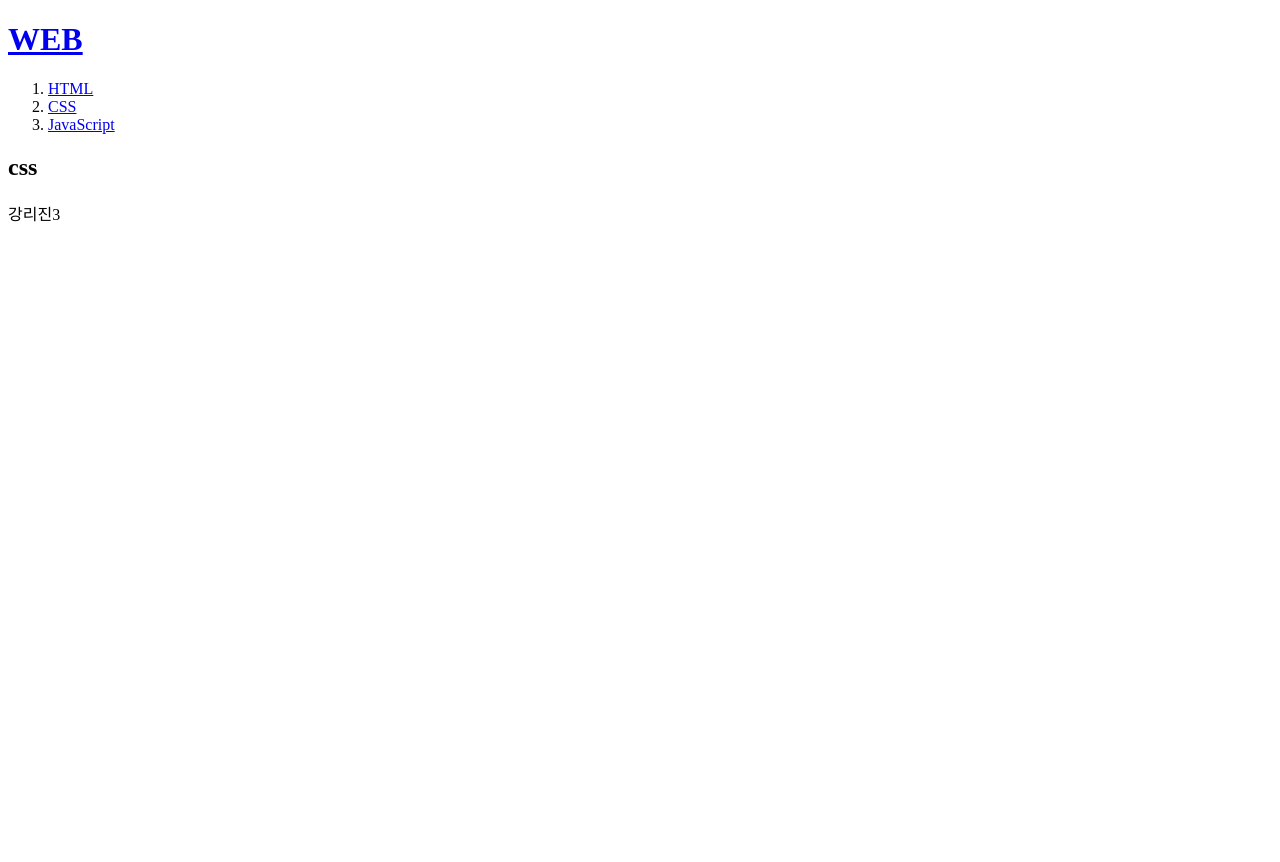
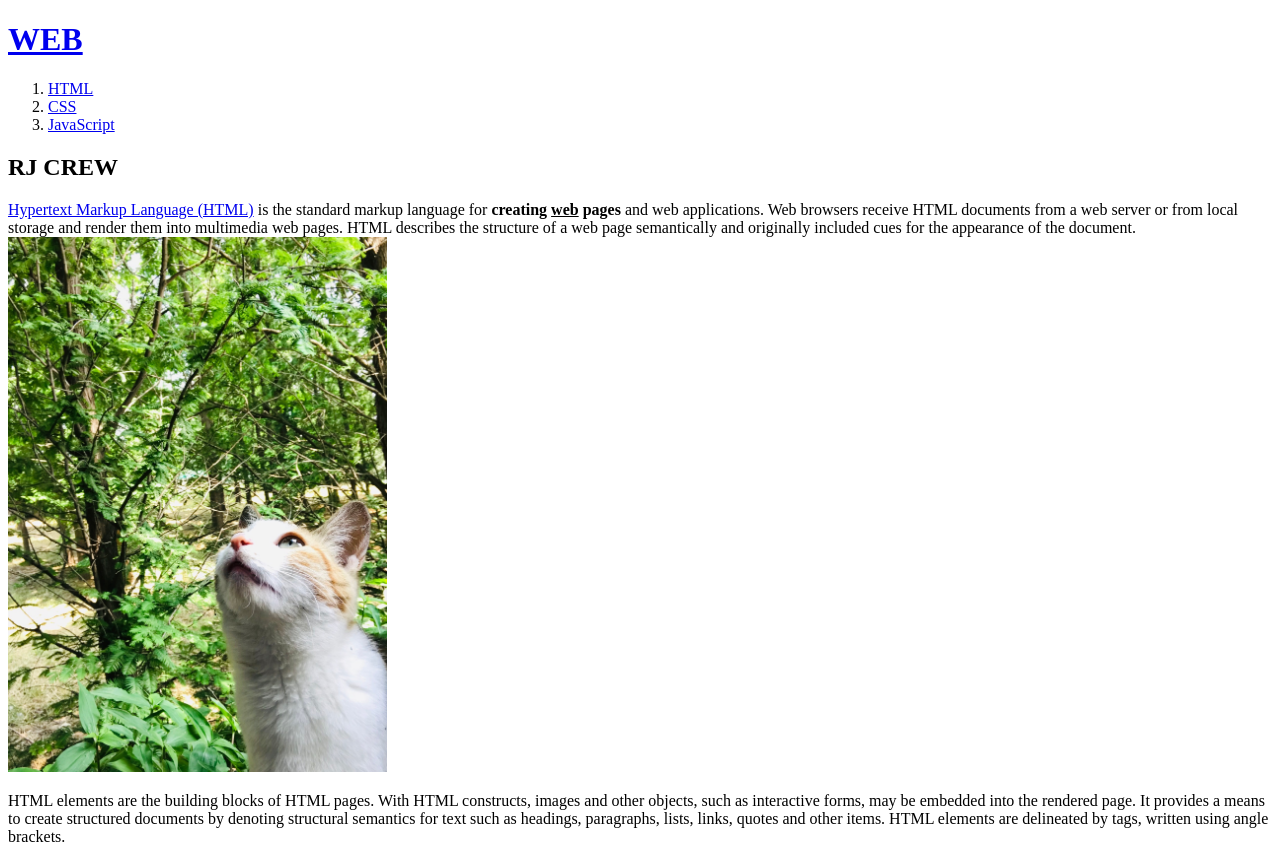
Before and after one commit to junyoung7159/web1, a plain HTML site: page index.html in a window 1280 px wide. Before the commit the page ends 800 px from the top, so only its background shows below. Drawn offline with Linux system fonts and the light colour scheme.

Commit message:
Add files via upload

```diff
--- a/index.html
+++ b/index.html
@@ -1,7 +1,7 @@
 <!doctype html>
 <html>
 <head>
-  <title>RJCREW - html</title>
+  <title>RJCREW - welcome</title>
   <meta charset="utf-8">
 </head>
 <body>
@@ -11,9 +11,15 @@
   <li><a href="2.html">CSS</a></li>
   <li><a href="3.html">JavaScript</a></li>
 </ol>
-<h2>css</h2>
-<p>
-  강리진3
-</p>
+<h2>RJ CREW</h2>
+<p><a href="https://www.w3.org/TR/html52/"target="_blank" title="htm5 speicification">Hypertext Markup Language (HTML)</a> is the standard markup
+language for <strong>creating <u>web</u> pages</strong> and web applications.
+Web browsers receive HTML documents from a web server or from local storage and render them into multimedia web pages.
+HTML describes the structure of a web page semantically and originally included cues for the appearance of the document.
+<img src="coding.jpg" width="30%">
+</p><p>HTML elements are the building blocks of HTML pages. With HTML constructs, images and other objects, such as interactive forms,
+may be embedded into the rendered page. It provides a means to create structured documents by denoting structural semantics
+for text such as headings, paragraphs, lists, links, quotes and other items. HTML elements are delineated by tags,
+written using angle brackets.</p>
 </body>
 </html>
```
Also changed, not shown: 1.HTML (+2 -2 lines), 3.HTML (+1 -1 lines).
